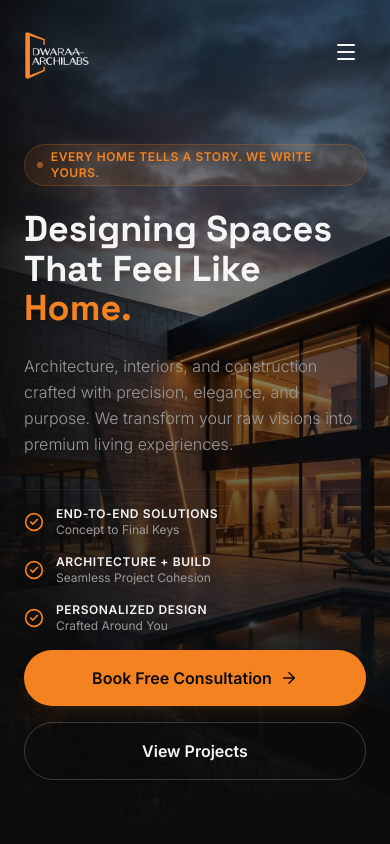
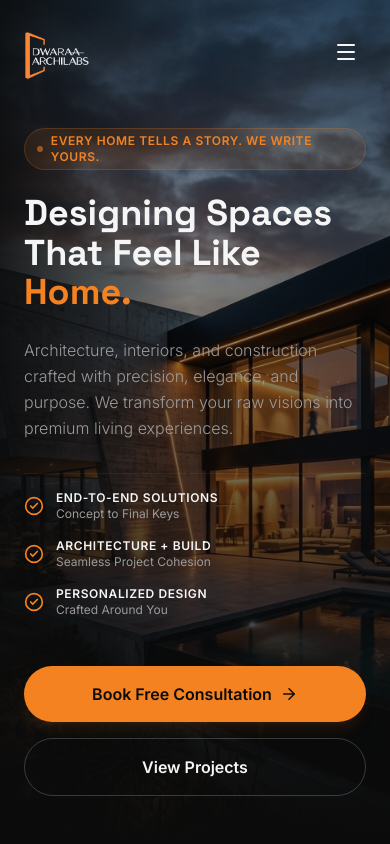
Before and after one commit to Dpk738/dwaraa-archilabs, a React (Vite) app: page / in a window 390 px wide. Shown: the top 844 px of the page. Built offline with nearby package versions, Linux system fonts and the light colour scheme.

Commit message:
style: balance vertical spacing gaps above and below Hero trust indicators on mobile

```diff
--- a/src/components/Hero.jsx
+++ b/src/components/Hero.jsx
@@ -89,7 +89,7 @@ export default function Hero() {
           {/* Action CTAs */}
           <motion.div
             variants={itemVariants}
-            className="order-5 md:order-4 flex flex-col sm:flex-row gap-4 w-full sm:w-auto mt-4 md:mt-0"
+            className="order-5 md:order-4 flex flex-col sm:flex-row gap-4 w-full sm:w-auto mt-12 md:mt-0"
           >
             <a
               href="#contact"
```
